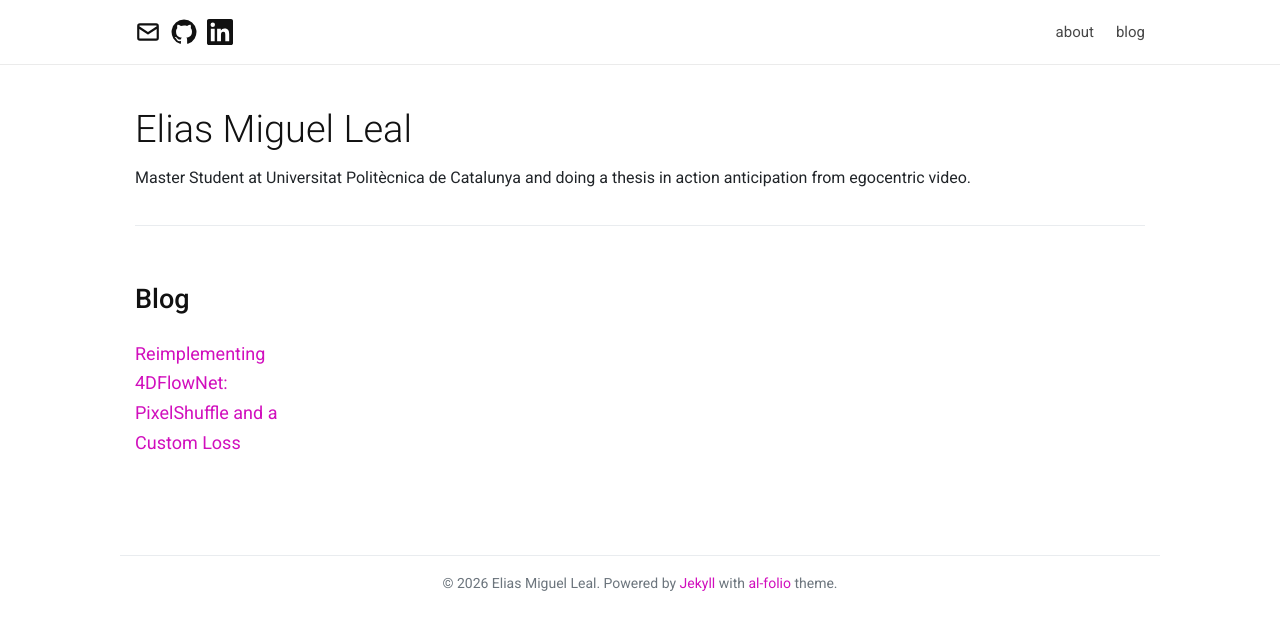
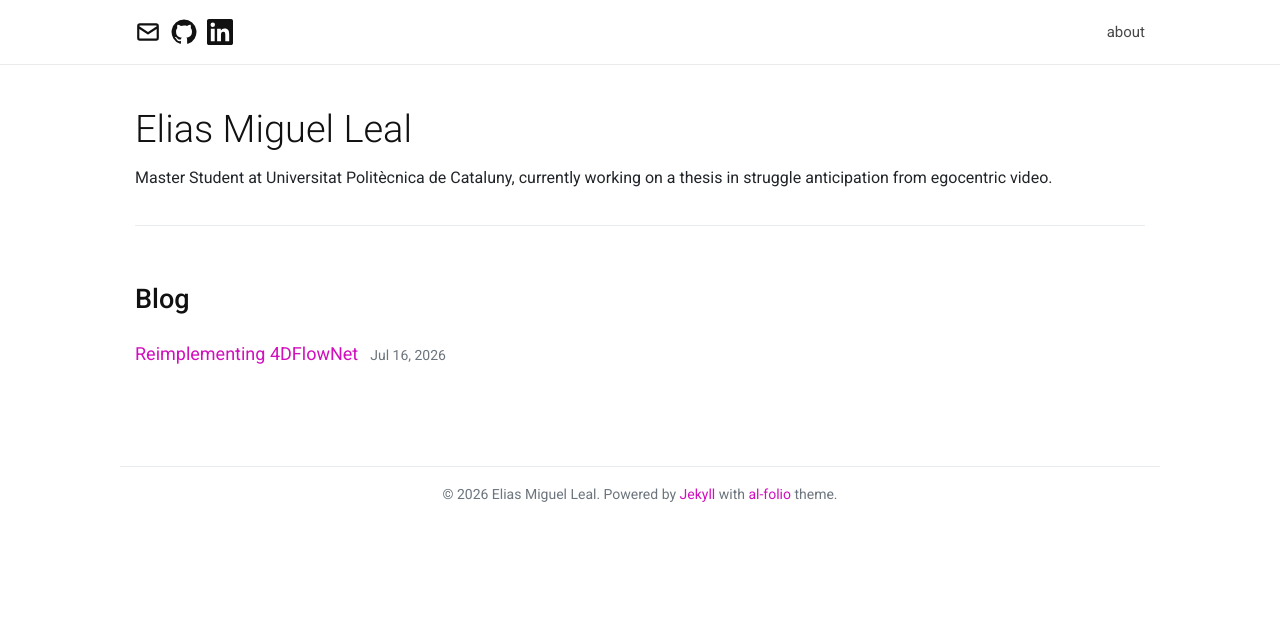
Before and after one commit to eliasubz/eliasleal, a Jekyll site: the page built from index.md, in a window 1280 px wide. Shown: the top 630 px of the page. Built offline with Jekyll 4.4.1, drawn with Linux system fonts in a browser that asks for light colours.

Commit message:
last touches

```diff
--- a/_layouts/about.html
+++ b/_layouts/about.html
@@ -30,7 +30,6 @@
         </div>
         <div class="nav-links" aria-label="Main navigation">
           <a href="{{ '/' | relative_url }}">about</a>
-          <a href="{{ '/blog/' | relative_url }}">blog</a>
         </div>
       </nav>
       <progress class="reading-progress" value="0" max="100" aria-label="Reading progress"></progress>
--- a/_layouts/default.html
+++ b/_layouts/default.html
@@ -30,7 +30,6 @@
         </div>
         <div class="nav-links" aria-label="Main navigation">
           <a href="{{ '/' | relative_url }}">about</a>
-          <a href="{{ '/blog/' | relative_url }}">blog</a>
         </div>
       </nav>
       <progress class="reading-progress" value="0" max="100" aria-label="Reading progress"></progress>
--- a/assets/css/main.css
+++ b/assets/css/main.css
@@ -261,7 +261,6 @@ tbody tr:nth-child(odd) {
 .post-header {
   margin: 0 auto 46px;
   padding: 38px 0 56px;
-  border-top: 1px solid var(--border);
   border-bottom: 1px solid var(--border);
 }
 
@@ -347,23 +346,25 @@ tbody tr:nth-child(odd) {
 }
 
 .home-post {
-  display: grid;
-  grid-template-columns: 170px minmax(0, 1fr);
-  gap: 24px;
+  display: flex;
   align-items: baseline;
+  gap: 12px;
   margin: 0 0 16px;
 }
 
 .home-post .post-date {
-  color: #111;
-  font-size: 17px;
-  font-weight: 700;
+  flex: 0 0 auto;
+  color: var(--muted);
+  font-size: 14px;
+  font-weight: 400;
   margin: 0;
+  white-space: nowrap;
 }
 
 .home-post a {
   color: var(--accent);
   font-size: 18px;
+  white-space: nowrap;
 }
 
 .home-post a:hover {
@@ -584,7 +585,12 @@ sup a[role="doc-noteref"] {
   }
 
   .home-post {
-    display: block;
+    flex-wrap: wrap;
+    gap: 4px 10px;
+  }
+
+  .home-post a {
+    white-space: normal;
   }
 
   .home-post .post-date {
--- a/index.md
+++ b/index.md
@@ -5,7 +5,7 @@ title: about
 
 # Elias Miguel Leal
 
-<p> Master Student at Universitat Politècnica de Catalunya and doing a thesis in action anticipation from egocentric video. </p>
+<p> Master Student at Universitat Politècnica de Cataluny, currently working on a thesis in struggle anticipation from egocentric video. </p>
 
 <hr>
 
@@ -14,11 +14,8 @@ title: about
 <div class="home-posts">
 {% for post in site.posts %}
 <article class="home-post">
-
   <a href="{{ post.url | relative_url }}">{{ post.title }}</a>
-  <!-- add unterschrift  -->
-  <!-- below write the expected reading time and date on one line but make it gray and not too big -->
-  <!-- <time class="post-date" datetime="{{ post.date | date_to_xmlschema }}">{{ post.date | date: "%b %-d, %Y" }}</time> -->
+  <time class="post-date" datetime="{{ post.date | date_to_xmlschema }}">{{ post.date | date: "%b %-d, %Y" }}</time>
 </article>
 {% endfor %}
 </div>
```
Also changed, not shown: _posts/2026-06-20-recreating-4dflownet.md (+3 -4 lines), blog.md (deleted, +0 -23 lines).
